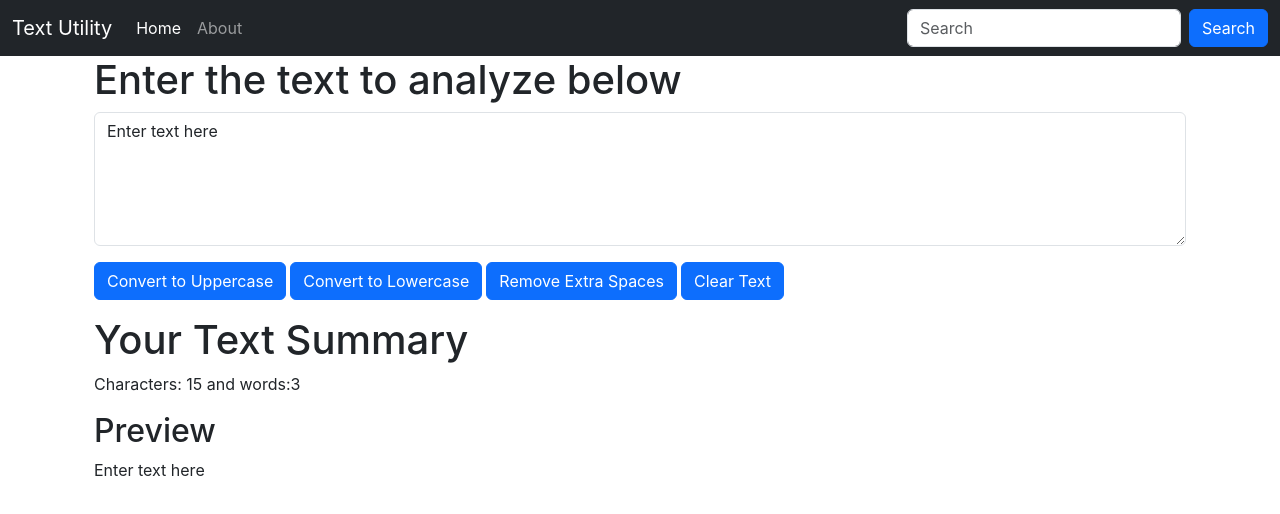
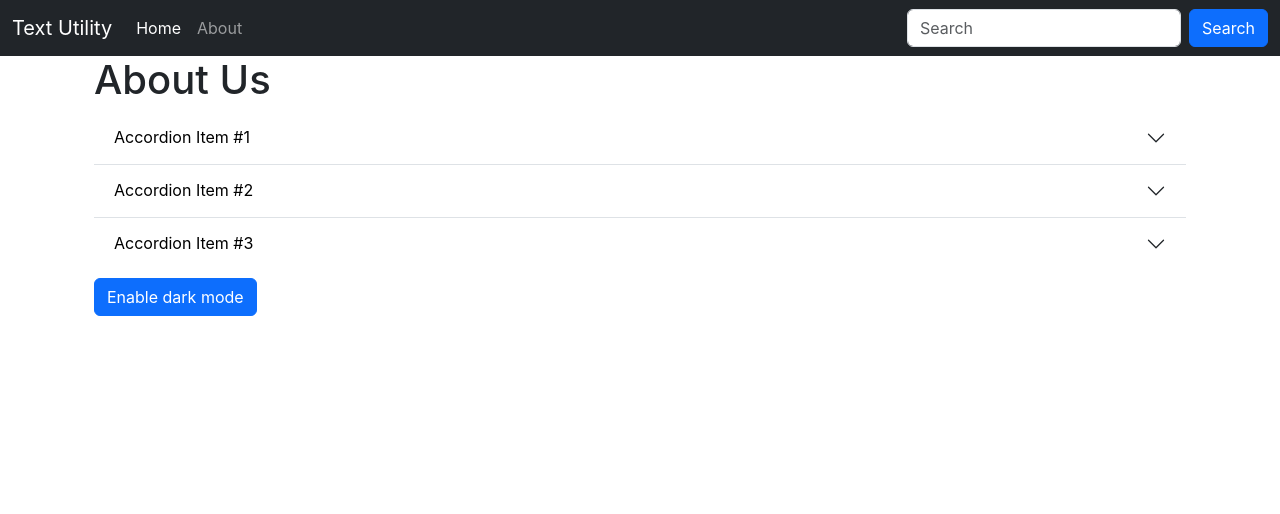
Before and after one commit to mukesh-kumar1983/TextUtils, a React (Create React App) app in the folder text-utils/: page / in a window 1280 px wide. Shown: the top 514 px of the page. Built offline with nearby package versions, Linux system fonts and the light colour scheme.

Commit message:
Video 10 completed on mukesh branch

```diff
--- a/text-utils/src/App.js
+++ b/text-utils/src/App.js
@@ -3,6 +3,7 @@
 import Navbar from './components/Navbar';
 import PropTypes from 'prop-types'
 import TextForm from './components/TextForm';
+import About from './components/About';
 
 
 function App() {
@@ -12,10 +13,11 @@
     <Navbar title="Text Utility" aboutText="About" />
     <div className="container">
 
-    <TextForm heading={"Enter the text to analyze below"} />
-
+    {/* <TextForm heading={"Enter the text to analyze below"} /> */}
+    <About/>
 
     </div>
+
     </>
   );
 }
--- /dev/null
+++ b/text-utils/src/components/About.js
@@ -0,0 +1,127 @@
+import React, { useState } from "react";
+
+export default function About() {
+  const [btnText, setBtnText] = useState("Enable dark mode");
+
+  const [myStyle, setMyStyle] = useState({
+    color: "black",
+    BackgoundColor: "white",
+  });
+
+  const toggleStyle = () => {
+    if (myStyle.color === "black") {
+      setMyStyle({
+        color: "white",
+        backgroundColor: "black",
+        border: "1px solid white",
+      });
+
+      setBtnText("Enable light mode");
+    } else {
+      setMyStyle({
+        color: "black",
+        backgroundColor: "white",
+      });
+      setBtnText("Enable dark mode");
+    }
+  };
+
+  return (
+    <>
+      <div className="container">
+        <h1>About Us</h1>
+        <div
+          className="accordion accordion-flush"
+          style={myStyle}
+          id="accordionFlushExample"
+        >
+          <div className="accordion-item">
+            <h2 className="accordion-header">
+              <button
+                className="accordion-button collapsed"
+                type="button"
+                data-bs-toggle="collapse"
+                data-bs-target="#flush-collapseOne"
+                aria-expanded="false"
+                aria-controls="flush-collapseOne"
+                style={myStyle}
+              >
+                Accordion Item #1
+              </button>
+            </h2>
+            <div
+              id="flush-collapseOne"
+              className="accordion-collapse collapse"
+              data-bs-parent="#accordionFlushExample"
+            >
+              <div className="accordion-body" style={myStyle}>
+                Placeholder content for this accordion, which is intended to
+                demonstrate the <code>.accordion-flush</code> class. This is the
+                first item’s accordion body.
+              </div>
+            </div>
+          </div>
+          <div className="accordion-item">
+            <h2 className="accordion-header">
+              <button
+                className="accordion-button collapsed"
+                type="button"
+                data-bs-toggle="collapse"
+                data-bs-target="#flush-collapseTwo"
+                aria-expanded="false"
+                aria-controls="flush-collapseTwo"
+                style={myStyle}
+              >
+                Accordion Item #2
+              </button>
+            </h2>
+            <div
+              id="flush-collapseTwo"
+              className="accordion-collapse collapse"
+              data-bs-parent="#accordionFlushExample"
+            >
+              <div className="accordion-body" style={myStyle}>
+                Placeholder content for this accordion, which is intended to
+                demonstrate the <code>.accordion-flush</code> class. This is the
+                second item’s accordion body. Let’s imagine this being filled
+                with some actual content.
+              </div>
+            </div>
+          </div>
+          <div className="accordion-item">
+            <h2 className="accordion-header">
+              <button
+                className="accordion-button collapsed"
+                type="button"
+                data-bs-toggle="collapse"
+                data-bs-target="#flush-collapseThree"
+                aria-expanded="false"
+                aria-controls="flush-collapseThree"
+                style={myStyle}
+              >
+                Accordion Item #3
+              </button>
+            </h2>
+            <div
+              id="flush-collapseThree"
+              className="accordion-collapse collapse"
+              data-bs-parent="#accordionFlushExample"
+            >
+              <div className="accordion-body" style={myStyle}>
+                Placeholder content for this accordion, which is intended to
+                demonstrate the <code>.accordion-flush</code> class. This is the
+                third item’s accordion body. Nothing more exciting happening
+                here in terms of content, but just filling up the space to make
+                it look, at least at first glance, a bit more representative of
+                how this would look in a real-world application.
+              </div>
+            </div>
+          </div>
+        </div>
+        <button className="btn btn-primary my-2" onClick={toggleStyle}>
+          {btnText}
+        </button>
+      </div>
+    </>
+  );
+}
--- a/text-utils/src/components/Navbar.js
+++ b/text-utils/src/components/Navbar.js
@@ -1,4 +1,5 @@
 import React from "react";
+// import {router, Link, Route, Router-Link-DOMException } from 'react-router-dom';
 
 export default function Navbar(props) {
   return (
```
Also changed, not shown: text-utils/demo.txt (added), text-utils/src/components/demo.txt (added).
